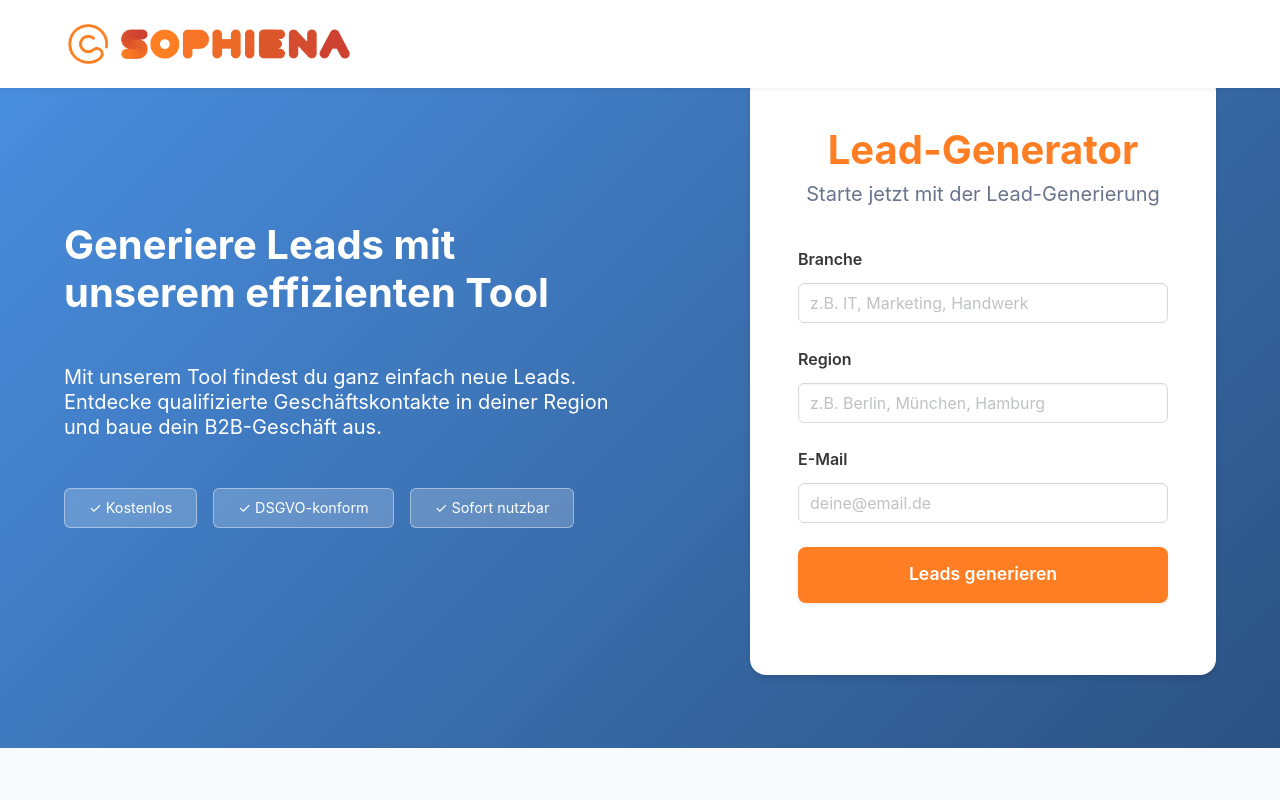
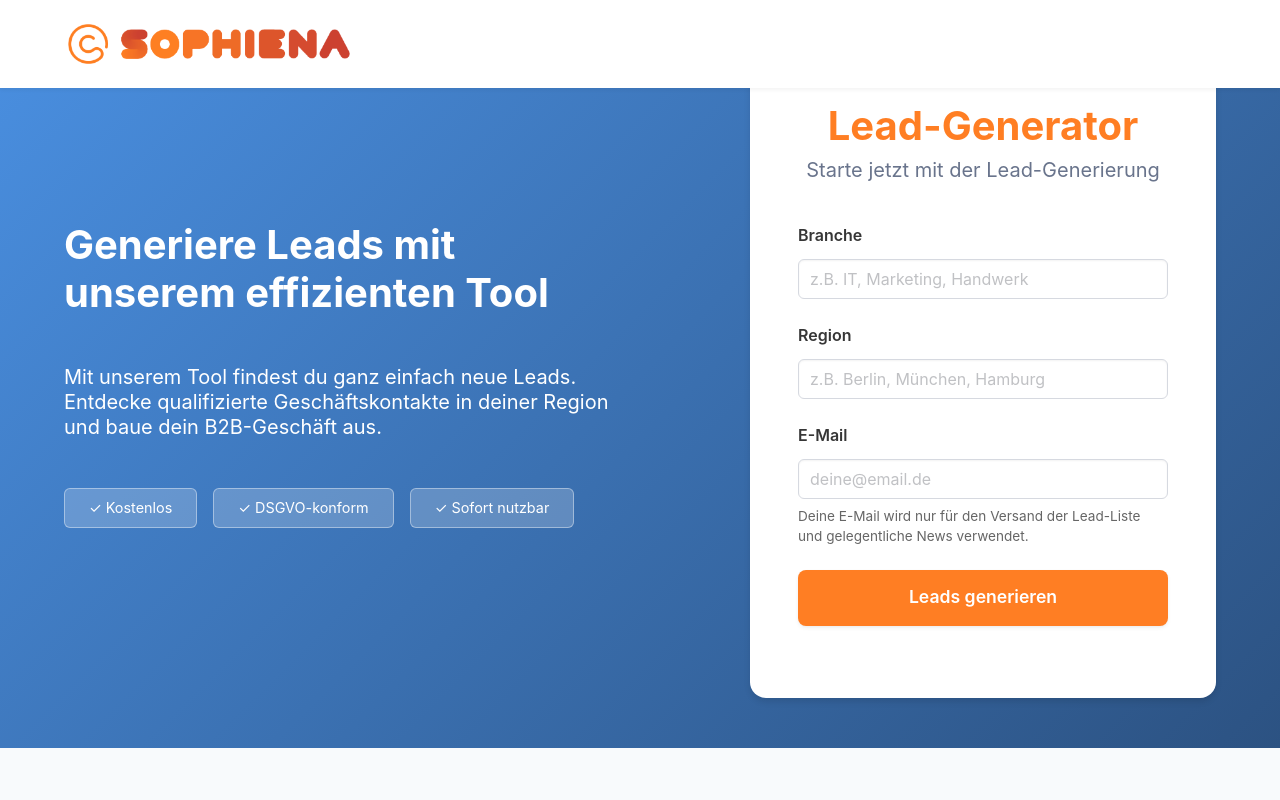
Before and after one commit to Caohung77/leadgenerator, a React (Vite) app: page / in a window 1280 px wide. Shown: the top 800 px of the page. Built offline with nearby package versions, Linux system fonts and the light colour scheme.

Commit message:
Added email privacy notice and styling

```diff
--- a/src/App.tsx
+++ b/src/App.tsx
@@ -144,6 +144,9 @@ function App() {
                           required
                         />
                       </div>
+                      <p className="help has-text-grey">
+                        Deine E-Mail wird nur für den Versand der Lead-Liste und gelegentliche News verwendet.
+                      </p>
                     </div>
 
                     <div className="field">
--- a/src/index.css
+++ b/src/index.css
@@ -227,6 +227,16 @@
   border-color: transparent transparent #fff #fff !important;
 }
 
+.help {
+  font-size: 0.85rem;
+  margin-top: 0.5rem;
+  line-height: 1.4;
+}
+
+.help.has-text-grey {
+  color: #666 !important;
+}
+
 .help.has-text-white {
   opacity: 0.9;
 }
```
